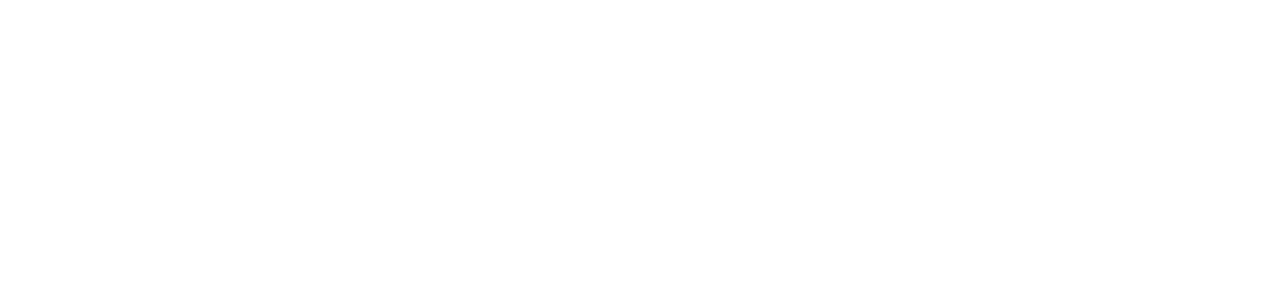
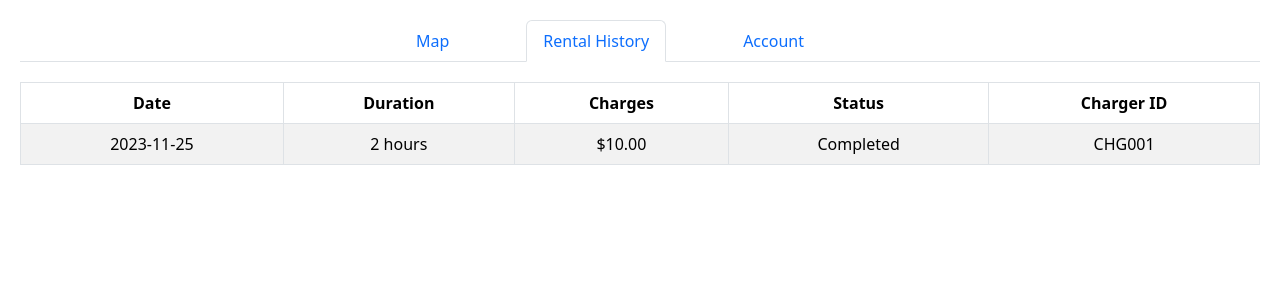
Before and after one commit to M2JT/Charge-Finder, a React (Create React App) app in the folder front-end/: page /rentals in a window 1280 px wide. Before the commit this address had no page. Shown: the top 300 px of the page. Built offline with nearby package versions, Linux system fonts and the light colour scheme; sample sign-in values are in the browser's storage.

Commit message:
add rental history page + logout btn

```diff
--- a/front-end/src/Account.js
+++ b/front-end/src/Account.js
@@ -1,5 +1,5 @@
 import { Link, Navigate } from "react-router-dom";
-import { Popover, OverlayTrigger, Tabs, Tab } from "react-bootstrap";
+import { Popover, OverlayTrigger, Tabs, Tab, Button } from "react-bootstrap";
 import "bootstrap/dist/css/bootstrap.min.css";
 import "./css/Account.css";
 import profileImg from "./images/profile-img.png";
@@ -7,12 +7,12 @@
 const Account = () => {
   const username = localStorage.getItem("username");
 
-  const showRentalHistoryPopover = (
-    <Popover className="Account-overlay">
-      <Popover.Header>System Messages:</Popover.Header>
-      <Popover.Body>Hello!</Popover.Body>
-    </Popover>
-  );
+  // const showRentalHistoryPopover = (
+  //   <Popover className="Account-overlay">
+  //     <Popover.Header>System Messages:</Popover.Header>
+  //     <Popover.Body>Hello!</Popover.Body>
+  //   </Popover>
+  // );
 
   const Reroute = ({ to, children }) => (
     <Link to={to} className="reroute">
@@ -20,13 +20,22 @@
     </Link>
   );
 
+  // handle user logout
+  const handleLogout = () => {
+    localStorage.removeItem("username");
+    window.location.href = "/login";
+  };
+
   return (
     <>
       {username ? (
         <div>
           <Tabs className="home-tabs" defaultActiveKey="account">
             <Tab eventKey="map" title={<Reroute to="/">Map</Reroute>}></Tab>
-            <Tab eventKey="rentals" title="Rentals"></Tab>
+            <Tab
+              eventKey="rentals"
+              title={<Reroute to="/rentals">Rental History</Reroute>}
+            ></Tab>
             <Tab
               eventKey="account"
               title={<Reroute to="/account">Account</Reroute>}
@@ -58,7 +67,10 @@
                     <b>Joined on: </b> 11/25/2023
                   </p>
                 </div>
-                <OverlayTrigger
+                <Button onClick={handleLogout} className="Account-logoutBtn">
+                  Logout
+                </Button>
+                {/* <OverlayTrigger
                   trigger="click"
                   placement="top"
                   overlay={showRentalHistoryPopover}
@@ -66,7 +78,7 @@
                   <button className="Account-checkRentalHistoryBtn">
                     Rental History
                   </button>
-                </OverlayTrigger>
+                </OverlayTrigger> */}
               </div>
             </div>
           </main>
--- a/front-end/src/App.js
+++ b/front-end/src/App.js
@@ -3,6 +3,7 @@
 import Login from "./Login";
 import Register from "./Register";
 import Account from "./Account";
+import RentalHistory from "./RentalHistory";
 import "./css/App.css";
 
 function App() {
@@ -14,6 +15,7 @@
           <Route path="/login" element={<Login />}></Route>
           <Route path="/register" element={<Register />}></Route>
           <Route path="/account" element={<Account />}></Route>
+          <Route path="/rentals" element={<RentalHistory />}></Route>
         </Routes>
       </Router>
     </div>
--- a/front-end/src/Home.js
+++ b/front-end/src/Home.js
@@ -122,7 +122,7 @@
     <div className="home-container">
       <Tabs className="home-tabs" defaultActiveKey="map">
         <Tab eventKey="map" title={<Reroute to="/">Map</Reroute>}></Tab>
-        <Tab eventKey="rentals" title="Rentals"></Tab>
+        <Tab eventKey="rentals" title={<Reroute to="/rentals">Rental History</Reroute>}></Tab>
         <Tab
           eventKey="account"
           title={usernameLocalStorage ? (
--- a/front-end/src/Login.js
+++ b/front-end/src/Login.js
@@ -34,7 +34,7 @@
         <div>
           <Tabs className="home-tabs" defaultActiveKey="account">
             <Tab eventKey="map" title={<Reroute to="/">Map</Reroute>}></Tab>
-            <Tab eventKey="rentals" title="Rentals"></Tab>
+            <Tab eventKey="rentals" title={<Reroute to="/rentals">Rental History</Reroute>}></Tab>
             <Tab
               eventKey="account"
               title={<Reroute to="/login">Login/Register</Reroute>}
--- a/front-end/src/Register.js
+++ b/front-end/src/Register.js
@@ -36,7 +36,7 @@
         <div>
           <Tabs className="home-tabs" defaultActiveKey="account">
             <Tab eventKey="map" title={<Reroute to="/">Map</Reroute>}></Tab>
-            <Tab eventKey="rentals" title="Rentals"></Tab>
+            <Tab eventKey="rentals" title={<Reroute to="/rentals">Rental History</Reroute>}></Tab>
             <Tab
               eventKey="account"
               title={<Reroute to="/login">Login/Register</Reroute>}
--- /dev/null
+++ b/front-end/src/RentalHistory.js
@@ -0,0 +1,68 @@
+import { Table, Tabs, Tab } from "react-bootstrap";
+import { Link, Navigate } from "react-router-dom";
+import "./css/RentalHistory.css";
+
+const RentalHistory = () => {
+  const usernameLocalStorage = localStorage.getItem("username");
+  const rentalHistoryData = [
+    {
+      date: "2023-11-25",
+      duration: "2 hours",
+      charges: "$10.00",
+      status: "Completed",
+      chargerId: "CHG001",
+    },
+  ];
+
+  const Reroute = ({ to, children }) => (
+    <Link to={to} className="reroute">
+      {children}
+    </Link>
+  );
+
+  return (
+    <>
+    {usernameLocalStorage ? (
+        <div className="rental-history-container">
+        <Tabs className="home-tabs" defaultActiveKey="rentals">
+          <Tab eventKey="map" title={<Reroute to="/">Map</Reroute>}></Tab>
+          <Tab
+            eventKey="rentals"
+            title={<Reroute to="/rentals">Rental History</Reroute>}
+          ></Tab>
+          <Tab
+            eventKey="account"
+            title={<Reroute to="/account">Account</Reroute>}
+          ></Tab>
+        </Tabs>
+        <Table striped bordered hover responsive>
+          <thead>
+            <tr>
+              <th>Date</th>
+              <th>Duration</th>
+              <th>Charges</th>
+              <th>Status</th>
+              <th>Charger ID</th>
+            </tr>
+          </thead>
+          <tbody>
+            {rentalHistoryData.map((item, index) => (
+              <tr key={index}>
+                <td>{item.date}</td>
+                <td>{item.duration}</td>
+                <td>{item.charges}</td>
+                <td>{item.status}</td>
+                <td>{item.chargerId}</td>
+              </tr>
+            ))}
+          </tbody>
+        </Table>
+      </div>
+    ) : (
+        <Navigate to={"/login"}/>
+    )}
+    </>
+  );
+};
+
+export default RentalHistory;
--- a/front-end/src/css/Account.css
+++ b/front-end/src/css/Account.css
@@ -69,3 +69,7 @@
   height: 300px;
   overflow-y: scroll;
 }
+
+.Account-logoutBtn {
+  margin-top: 10px;
+}
--- /dev/null
+++ b/front-end/src/css/RentalHistory.css
@@ -0,0 +1,29 @@
+.rental-history-container {
+  margin: 20px;
+}
+
+h2 {
+  color: #333;
+}
+
+.table {
+  width: 100%;
+  margin-top: 20px;
+}
+
+th,
+td {
+  text-align: center;
+}
+
+th {
+  background-color: #f8f9fa;
+}
+
+tr:nth-child(even) {
+  background-color: #f9f9f9;
+}
+
+tr:hover {
+  background-color: #e9ecef;
+}
```
